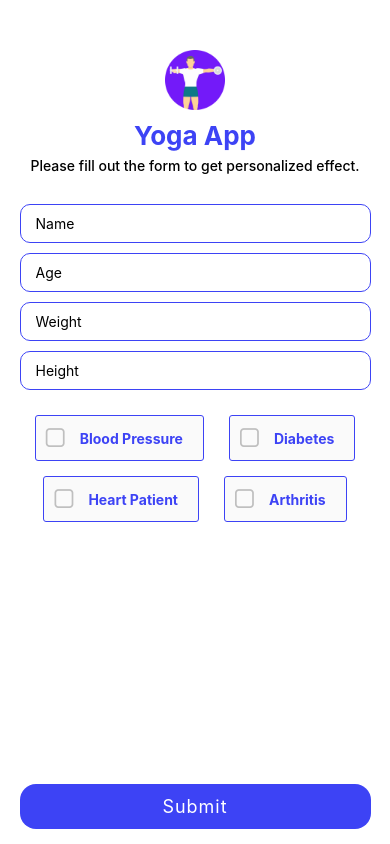
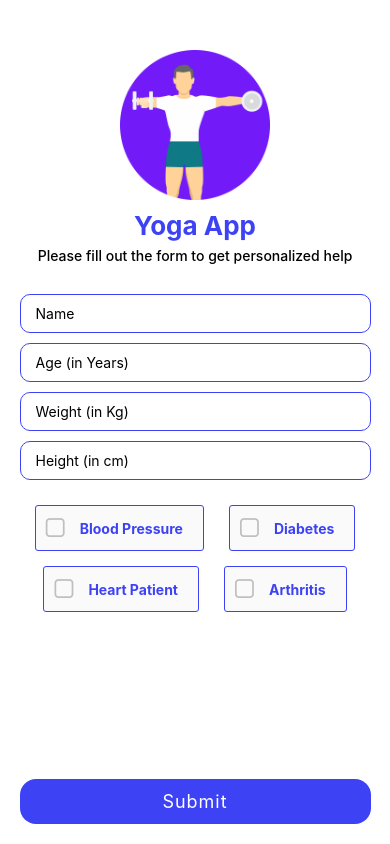
Before and after one commit to abhinavkumar2369/Yoga-App, a React Native app: screen / in a window 390 px wide. Built offline with nearby package versions, Linux system fonts and the light colour scheme.

Commit message:
Minor Correction in heading ✏️, Input placeholder & styling 🎨

```diff
--- a/components/Home.jsx
+++ b/components/Home.jsx
@@ -81,15 +81,15 @@ export default function Home() {
             <View style={styles.appHeadingContainer}>
                 <Image source={logo} style={styles.logo} />
                 <Text style={styles.appHeading}>Yoga App</Text>
-                <Text style={styles.appHeadingIntro}>Please fill out the form to get personalized effect.</Text>
+                <Text style={styles.appHeadingIntro}>Please fill out the form to get personalized help</Text>
             </View>
 
             <ScrollView style={styles.formBox}>
                 <View style={styles.formOne}>
                     <TextInput style={styles.input} placeholder="Name" value={name} onChangeText={setName} />
-                    <TextInput style={styles.input} placeholder="Age" value={age} onChangeText={setAge} keyboardType="numeric" />
-                    <TextInput style={styles.input} placeholder="Weight" value={weight} onChangeText={setWeight} keyboardType="numeric" />
-                    <TextInput style={styles.input} placeholder="Height" value={height} onChangeText={setHeight} keyboardType="numeric" />
+                    <TextInput style={styles.input} placeholder="Age (in Years)" value={age} onChangeText={setAge} keyboardType="numeric" />
+                    <TextInput style={styles.input} placeholder="Weight (in Kg)" value={weight} onChangeText={setWeight} keyboardType="numeric" />
+                    <TextInput style={styles.input} placeholder="Height (in cm)" value={height} onChangeText={setHeight} keyboardType="numeric" />
                 </View>
                 <View style={styles.formTwo}>
                     <View style={styles.diseaseBox}>
@@ -178,8 +178,8 @@ const styles = StyleSheet.create({
         justifyContent: 'center',
     },
     logo: {
-        height: 60,
-        width: 60,
+        height: 150,
+        width: 150,
         marginTop: 10,
         marginBottom: 10,
     },
@@ -238,6 +238,7 @@ const styles = StyleSheet.create({
         width: '100%',
         alignItems: 'center',
         marginTop: 10,
+        marginBottom: 5,
     },
     submitButton: {
         width: '90%',
```
